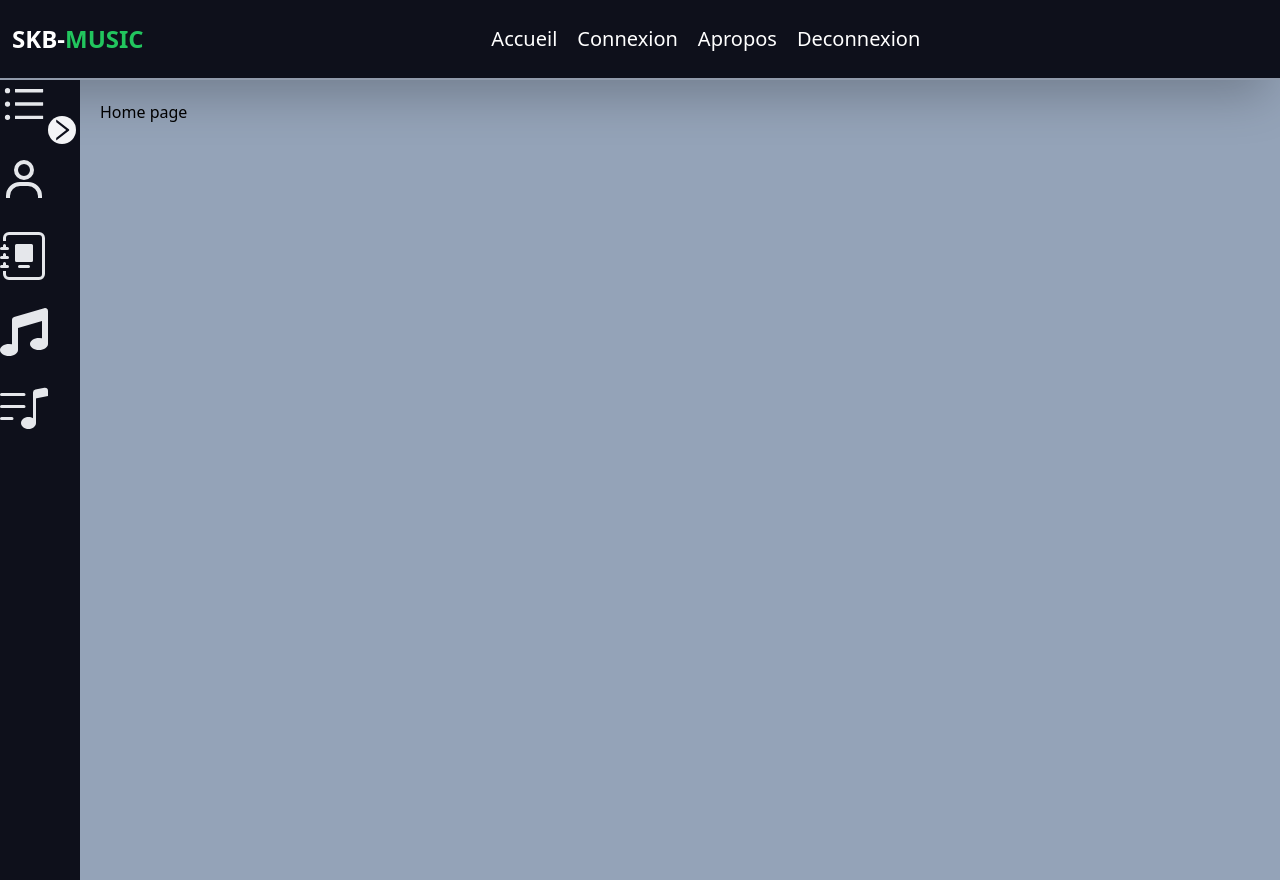
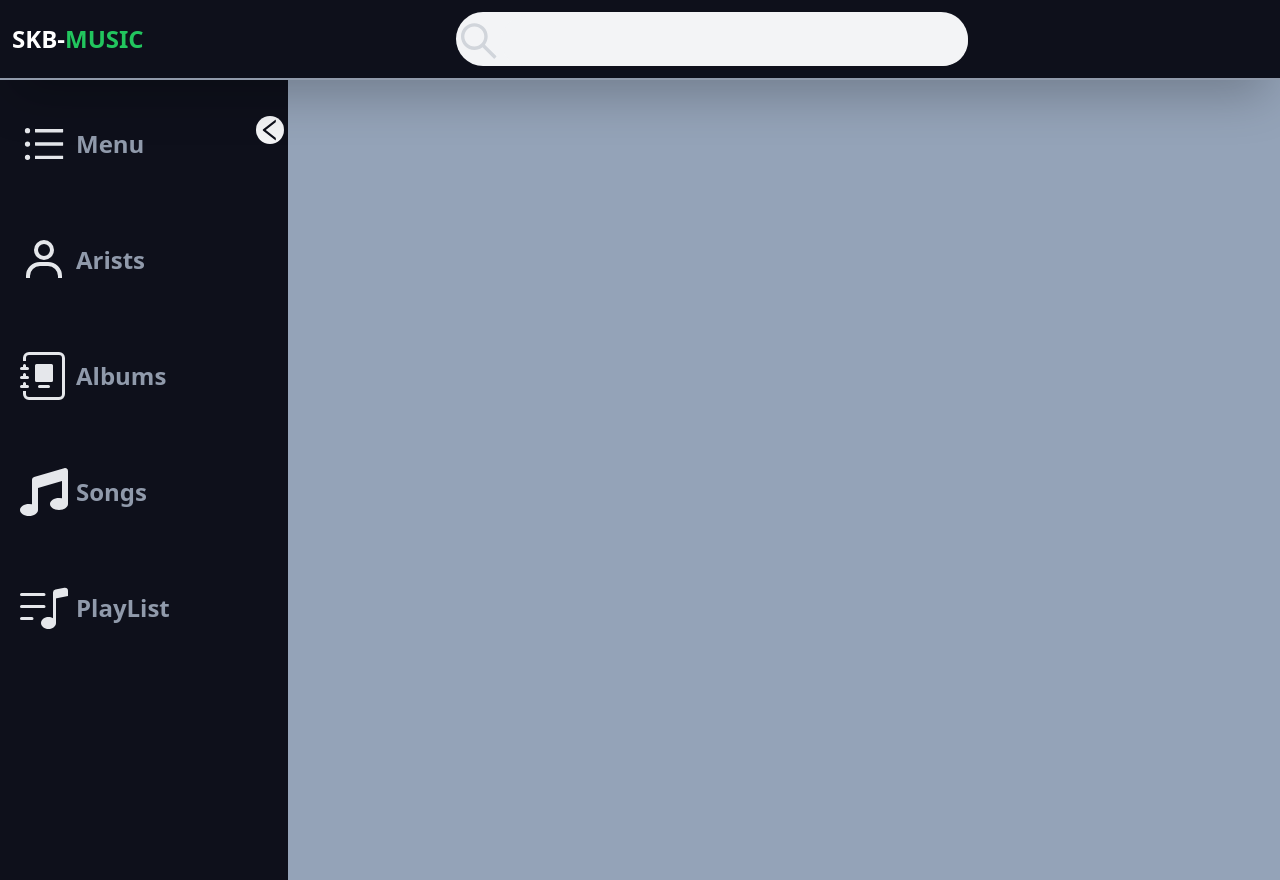
Before and after one commit to SKB-TECH/Sportify, a React (Vite) app: page /Leading in a window 1280 px wide. Built offline with nearby package versions, Linux system fonts and the light colour scheme.

Commit message:
add function

```diff
--- a/src/components/Header/Navbar.jsx
+++ b/src/components/Header/Navbar.jsx
@@ -1,25 +1,24 @@
 import React ,{useContext}from 'react';
 import {Link} from 'react-router-dom';
 import {StateContext} from '../context/ContextProfil';
+import {AiOutlineSearch} from 'react-icons/ai'
 
 const Navbar = () => {
     const {profile,setProfile}=useContext(StateContext)
-    console.log(profile);
+
     return (
-        <nav className='flex justify-between items-center bg-primary w-full h-20 shadow-2xl z-1 border-b-2 border-ColorText'>
+        <nav className='fixed z-10 flex justify-between items-center bg-primary w-full h-20 shadow-2xl z-1 border-b-2 border-ColorText'>
             <div className='flex font-bold text-2xl ml-3'>
                 <span className='text-white'>SKB-</span>
                 <span className='text-green-500'>MUSIC</span>
             </div>
-            <div className='flex  mr-3'>
-                <ul className='text-white flex justify-end gap-5 text-xl '>
-                    <li>Accueil</li>
-                    <li>Connexion</li>
-                    <li>Apropos</li>
-                    <li>Deconnexion</li>
-                </ul>
 
-            </div>
+                <div className='w-[40%] flex bg-gray-100 rounded-full '>
+                    <AiOutlineSearch size={50} className="text-gray-300 mt-1 rounded-full "/>
+                    <input type="text" className='w-full h-15 bg-inherit outline-none mt-1 rounded-full text-left text-2xl'/>
+
+                </div>
+
             <div>
 
             </div>
--- a/src/components/Leading/Leading.jsx
+++ b/src/components/Leading/Leading.jsx
@@ -2,6 +2,8 @@ import React ,{useContext} from 'react';
 import Navbar from '../Header/Navbar';
 import {StateContext} from '../context/ContextProfil';
 import Sidbar from '../Sidebar/Sidbar';
+
+
 
 const Leading = () => {
     const {profile,setProfile}=useContext(StateContext)
@@ -11,8 +13,10 @@ const Leading = () => {
     return (
         <>
             <Navbar/>
-            <div className=''>
+            <div className='flex justify-between'>
                <Sidbar/>
+               <div>Principale</div>
+
             </div>
         </>
 
--- a/src/components/Sidebar/Sidbar.jsx
+++ b/src/components/Sidebar/Sidbar.jsx
@@ -6,11 +6,11 @@ import { menu } from '../Data/Data'
 
 
 const Sidbar = () => {
-  const [open,setOpen]=useState(false)
+  const [open,setOpen]=useState(true)
   const { activeMenu, setActiveMenu, screensize } = useContext(StateContext)
   return (
     <div className="flex">
-        <div className={` ${open ? 'w-72':'w-20'} duration-300 bg-primary h-screen  relative flex flex-col gap-7`}>
+        <div className={` ${open ? 'w-72':'w-20'} duration-300 bg-primary h-screen mt-20 relative flex flex-col gap-7 `}>
 
             <AiOutlineLeft size={40} className={`text-primary bg-gray-100  rounded-full
               absolute cursor-pointer right-1 top-9 w-7 h-7 border-5 border-primary
@@ -20,14 +20,11 @@ const Sidbar = () => {
             />
 
             {menu.map((item, index) => (
-                        <div className="flex gap-2 hover:bg-ColorsHover rounded">
+                        <div className="flex gap-2  ml-5 rounded mt-10">
                         {<span className={`text-5xl text-gray-200 ${open &&"rotate-[360deg]"}`}>{item.icon}</span>}
                         <button className={`text-ColorText text-2xl font-semibold ${!open && "scale-0 duration-300"}`}>{item.name}</button>
                         </div>
                     ))}
-                    </div>
-        <div className="flex flex-col ml-5 gap-7 mt-5">
-            <h1>Home page</h1>
         </div>
     </div>
 
```
